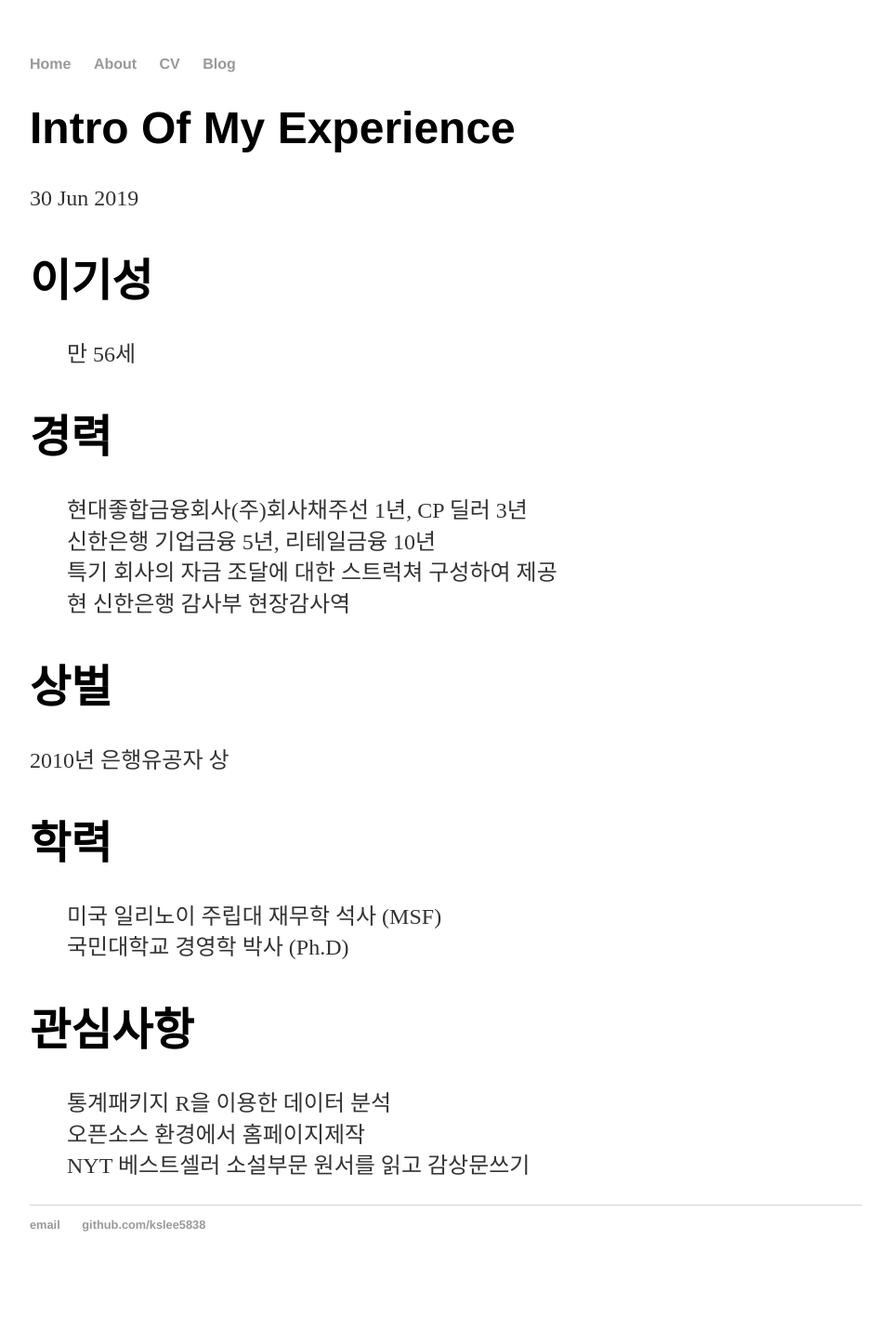
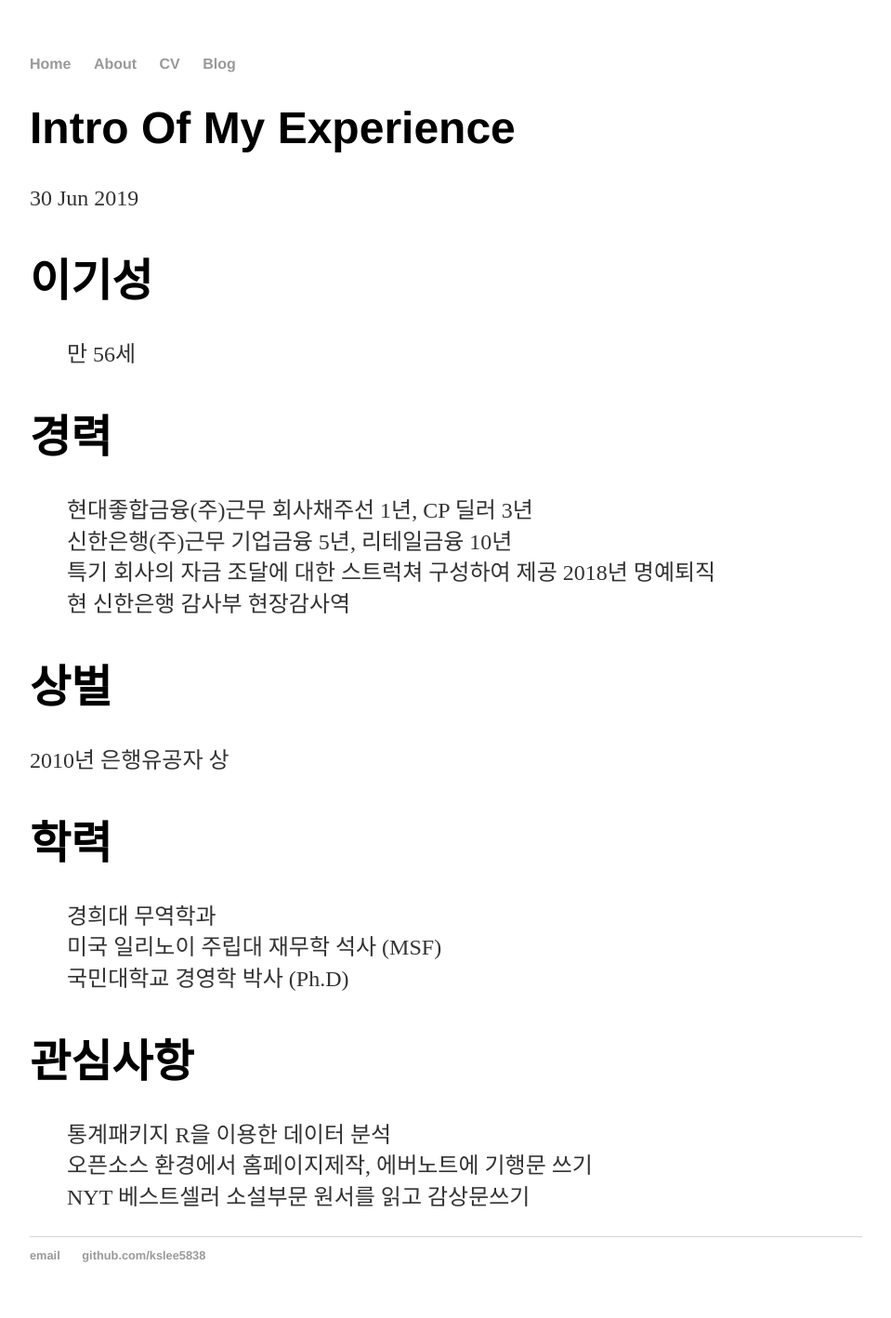
Before and after one commit to kslee5838/kslee5838.github.io, a Jekyll site: the page built from _posts/2019-06-30-intro-of-my-experience.md, in a window 1280 px wide. Shown: the whole page at 93% size, without its empty margins (160-1119 px from the left). Built offline with Jekyll 4.4.1, drawn with Linux system fonts in a browser that asks for light colours; our own code applies the rules of GitHub Pages for plain Markdown files; before the commit the page ends 1385 px from its top, so only the background shows below that.

Commit message:
Update 2019-06-30-intro-of-my-experience.md

```diff
--- a/_posts/2019-06-30-intro-of-my-experience.md
+++ b/_posts/2019-06-30-intro-of-my-experience.md
@@ -2,19 +2,21 @@
 > 만 56세
 
 # 경력
-> 현대좋합금융회사(주)회사채주선 1년, CP 딜러 3년
-> 신한은행 기업금융 5년, 리테일금융 10년
+> 현대좋합금융(주)근무 회사채주선 1년, CP 딜러 3년
+> 신한은행(주)근무 기업금융 5년, 리테일금융 10년
 > 특기 회사의 자금 조달에 대한 스트럭쳐 구성하여 제공
+> 2018년 명예퇴직
 > 현 신한은행 감사부 현장감사역
 
 # 상벌
 2010년 은행유공자 상
 
 # 학력
+> 경희대 무역학과
 > 미국 일리노이 주립대 재무학 석사 (MSF)
 > 국민대학교 경영학 박사 (Ph.D)
 
 # 관심사항
 > 통계패키지 R을 이용한 데이터 분석
-> 오픈소스 환경에서 홈페이지제작
+> 오픈소스 환경에서 홈페이지제작, 에버노트에 기행문 쓰기
 > NYT 베스트셀러 소설부문 원서를 읽고 감상문쓰기
```
